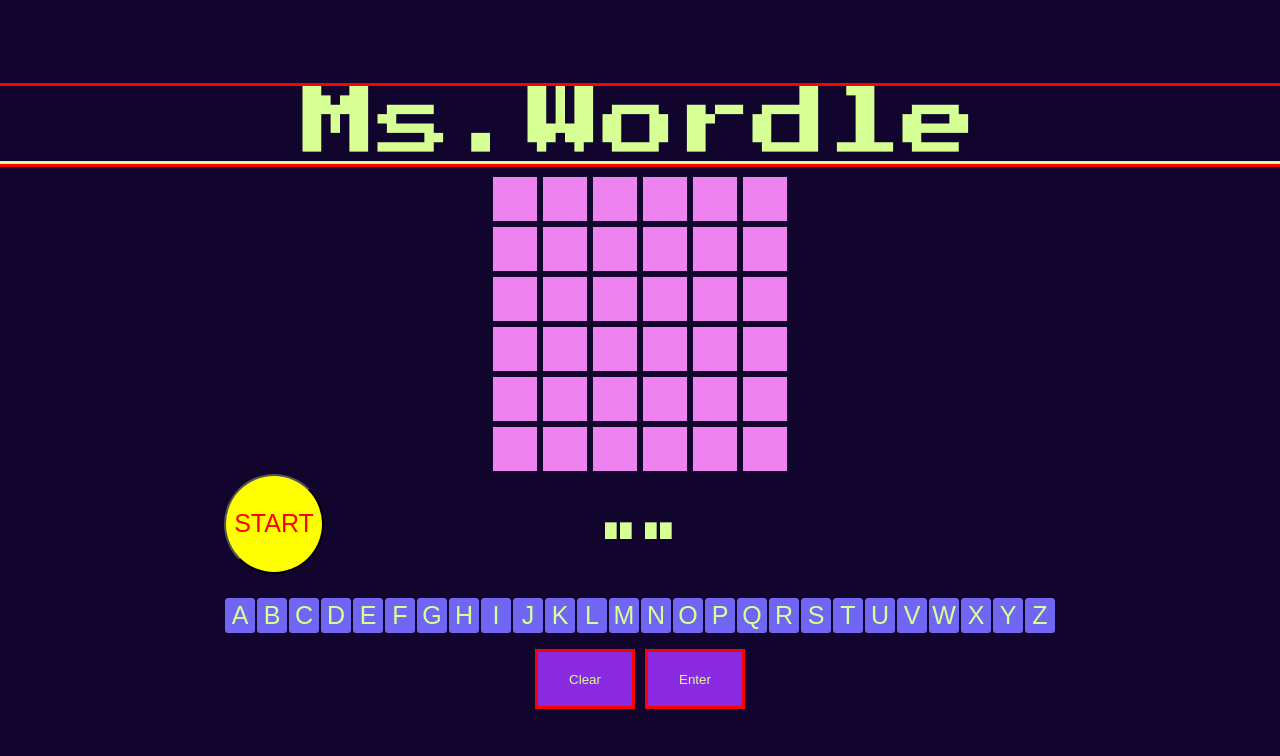
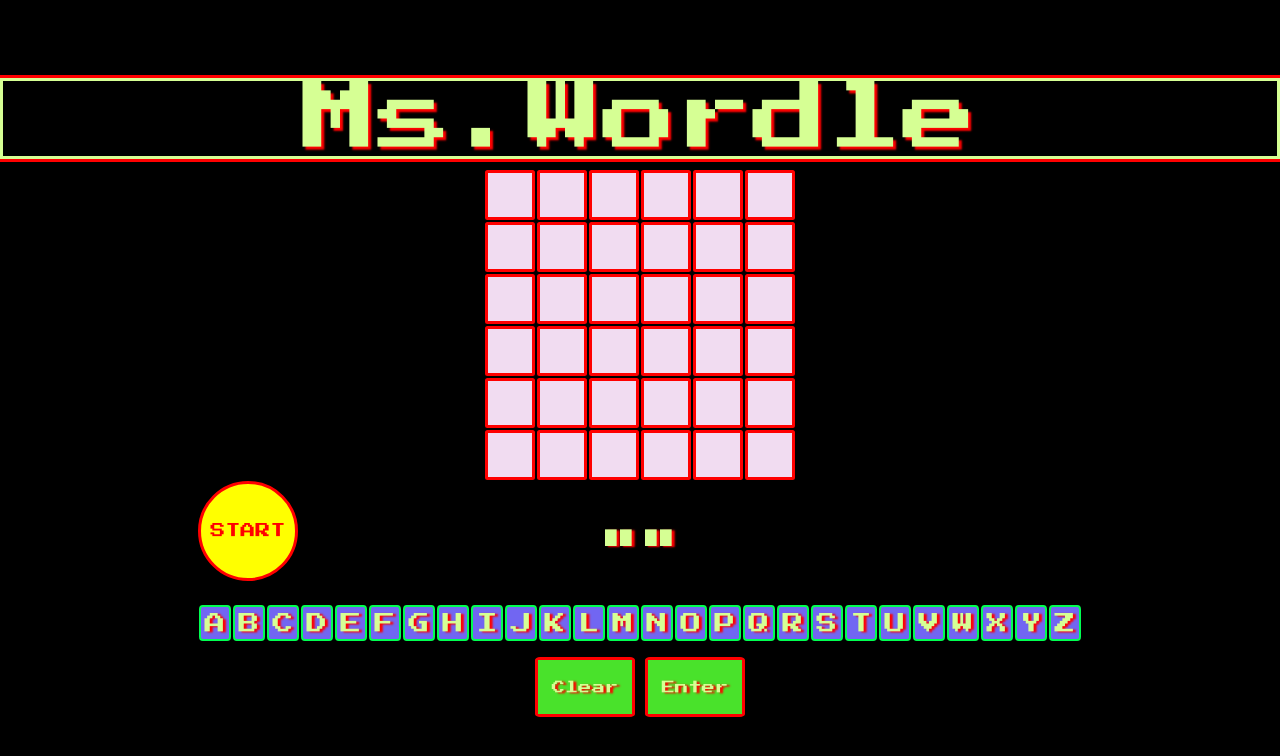
Before and after one commit to AndrewGalicia/Six-Letter-Wordle, a plain HTML site: page Desktop/SixLetterWoordle/index.html in a window 1280 px wide. Drawn offline with Linux system fonts and the light colour scheme.

Commit message:
fixed css and js format

```diff
--- a/Desktop/SixLetterWoordle/css/main.css
+++ b/Desktop/SixLetterWoordle/css/main.css
@@ -10,13 +10,13 @@ body {
     flex-direction: column;
     justify-content: center;
     align-items: center;
-    background-color: #11042D;
+    background-color: #000000;
     color: #d6ff94;
     font-family: 'Press Start 2P';
 }
 
 header {
-    border-bottom: solid #D6FF94;
+    border: solid #D6FF94;
     width: 100%;
     display: flex;
     justify-content: center;
@@ -24,10 +24,12 @@ header {
     font-size: 75px;
     margin-bottom: 10px;
     outline: solid red;
+    text-shadow: 3px 3px 2px  red;
 }
 
 #error {
     font-size: 25px;
+    text-shadow: 3px 1px 2px  red;
 }
 
 .row {
@@ -38,16 +40,19 @@ header {
 }
 
 .box {
-    background-color: violet;
+    background-color: rgb(241, 220, 241);
     height: 50px;
     width: 50px;
-    border: solid #11042D;
     display: flex;
     flex-direction: row;
     align-items: center;
     justify-content: center;
     font-size: 38px;
     font-family: 'Press Start 2P';
+    border: solid red;
+    margin: 1px;
+    text-shadow: 3px 1px 2px  red;
+    border-radius: 5%;
 }
 
 #keyboard {
@@ -58,15 +63,17 @@ header {
 
 .keys {
     background-color: #7166f2 ;
-    border: blue;
-    border-radius: 10%;
+    border: 2px solid rgb(0, 255, 81);
+    border-radius: 12%;
     margin: 1px;
-    height: 35px;
-    width: 30px;
+    height: 36px;
+    width: 32px;
     display: flex;
     align-items: center;
     justify-content: center;
-    font-size: 25px;
+    font-size: 21px;
+    font-family: 'Press Start 2P';
+    text-shadow: 3px 1px 2px  red;
 }
 
 .keys:hover{
@@ -83,18 +90,18 @@ header {
     display: flex;
     justify-content: flex-start;
     align-items: flex-start;
-    ;
 }
 
 #start {
-
     height: 100px;
     width: 100px;
     border-radius: 50%;
     background-color: yellow;
-    font-size: 25px;
+    font-size: 15px;
     color: red;
     cursor: pointer;
+    font-family: 'Press Start 2P';
+    border: solid red;
 }
 
 #start:disabled {
@@ -106,7 +113,7 @@ header {
     border: 0.2vmin solid rgb(199, 56, 173);
     box-shadow: 0 0 4px 4px rgb(199, 56, 173);
     background-color: rgba(72, 0, 138, 0.59);
-    color: yellowgreen
+    color: yellowgreen;
 }
 
 h2 {
@@ -117,6 +124,7 @@ h2 {
     justify-content: center;
     font-family: 'Press Start 2P';
     font-size: 40px;
+    text-shadow: 3px 1px 2px  red;
 }
 
 #button {
@@ -124,14 +132,18 @@ h2 {
     align-items: center;
     justify-content: center;
     padding-top: 10px;
+
 }
 #button > button {
+    border-radius: 5%;
     margin: 5px;
     color: #D6FF94;
     height: 60px;
     width: 100px;
-    background-color: blueviolet;
+    background-color: rgb(73, 226, 43);
     border: solid red;
+    font-family: 'Press Start 2P';
+    text-shadow: 3px 1px 2px  red;
 }
 
 #button > button:hover {
--- a/Desktop/SixLetterWoordle/js/main.js
+++ b/Desktop/SixLetterWoordle/js/main.js
@@ -1,5 +1,4 @@
   /*----- constants -----*/
-
 //word bank, all capital letters
 const WORDS = ['AAAAAA','SEARCH', 'ONLINE', 'PEOPLE', 'HEALTH', 'SHOULD', 'SYSTEM', 'POLICY', 'NUMBER', 'PLEASE', 'RIGHTS', 'PUBLIC', 'SCHOOL', 'REVIEW',
 'UNITED', 'CENTER', 'TRAVEL', 'REPORT', 'MEMBER', 'BEFORE', 'HOTELS', 'OFFICE', 'DESIGN', 'POSTED', 'WITHIN', 'STATES', 'FAMILY', 'PRICES', 'SPORTS', 'COUNTY', 'ACCESS',
@@ -15,7 +14,8 @@ let winState    //W or L, located in "h2"
 let playerWord  //Player inputed word. Updated during enterButton event.
 let rowNum      //row number, button 0 - top 5, decreased on succesful enterButton event
 let colNum      //column number 0-5 left to right. resets to zero on succesful enterButton event
-let boxNum
+let boxNum      //the invidual box
+
   /*----- cached elements  -----*/
 const startButton = document.getElementById('start');
 const enterButton = document.getElementById('enter');
@@ -23,33 +23,24 @@ let boxNum
 const gameOverEl = document.querySelector('h2');
 const errorMessage = document.getElementById('error'); //errors mesasge e.g 'word not on list'
 const typedWord = [...document.querySelectorAll('.keys')]
+
   /*----- event listeners -----*/
-
 enterButton.addEventListener('click', enter); //checks playerWord, winState, resets colNum to zero, lowers rowNum, render
 startButton.addEventListener('click', init);  //inits game
 clearButton.addEventListener('click', clear); //backspace button
 document.getElementById('keyboard').addEventListener('click', type);
 
   /*----- functions -----*/
-
 //initialize all states, then call render
 function init() {
   clearBoard();       //resets the board from a previous game
-
   winState = null;
-
   errorMessage.innerText = null;
-
   playerWord = '';
-
   secreWord = randomWord(); //sets the word we are trying to guess;
-
   rowNum = 5;
-
   colNum = 0;
-
   boxNum = rowNum.toString() + colNum.toString()
-
   render();
 }
 //Playing the game functions
@@ -143,10 +134,11 @@ function renderMessage() {
         gameOverEl.innerText = `${rowNum + 1} guesses left`;
     }
 }
-    //changes colors
+    //changes colors with .1 second delay
 function renderBoard() {
     if (rowNum < 5) { //don't check on first row
-        for (let i = 0; i < 6; i++) {
+        let i = 0;
+        let interval = setInterval(() => {
             playerCha = playerWord[i];
             let prevRowNum = rowNum + 1;
             let altBoxNum = prevRowNum.toString() + i.toString();
@@ -159,7 +151,13 @@ function renderBoard() {
             } else {
                 boxEle.style.backgroundColor = 'gray';
             }
+
+            i++;
+
+            if (i >= 6) {
+                clearInterval(interval);
             }
+        }, 80);
     }
 }
     //enables button when winState is not null;
```
Also changed, not shown: Desktop/SixLetterWoordle/index.html (+2 -2 lines), 1 other file. Lines whose indentation alone changed are shown as unchanged.
